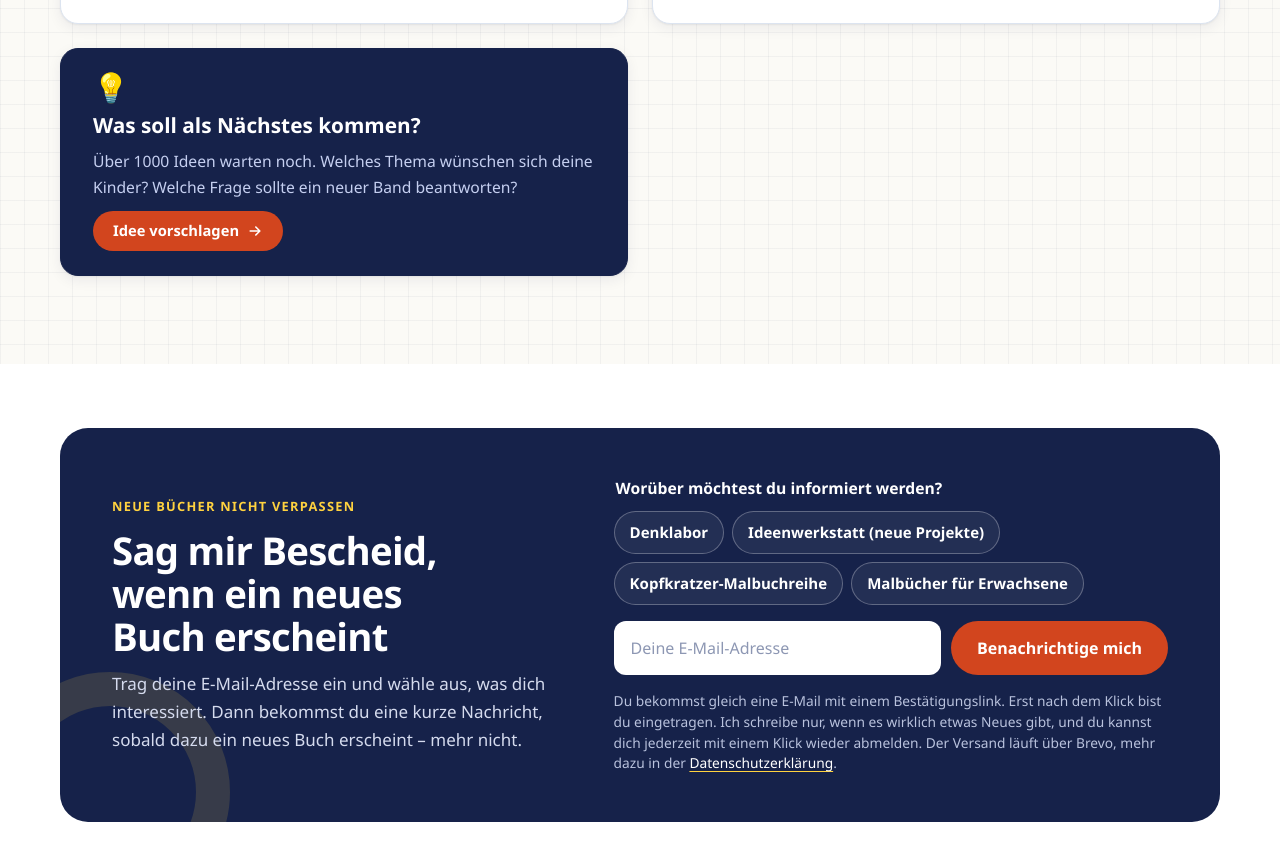
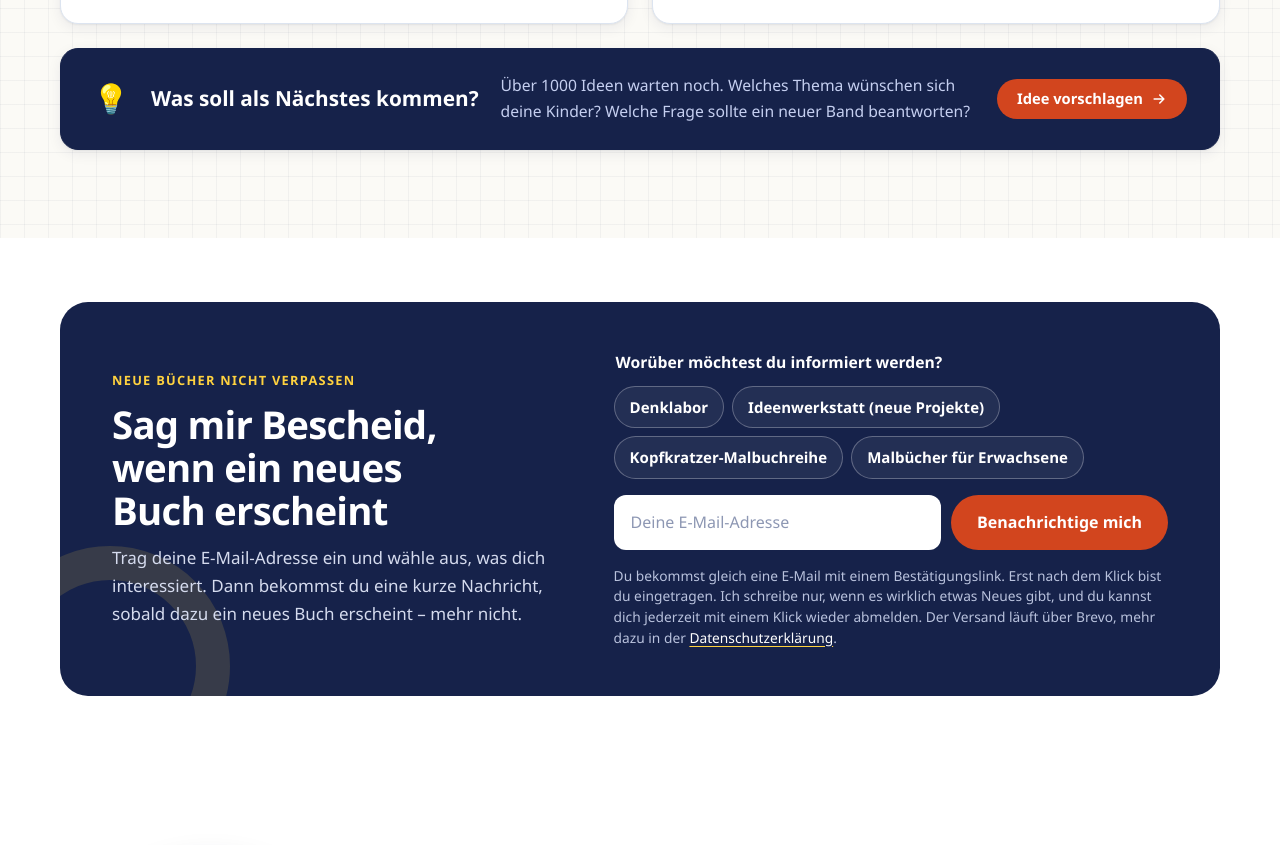
Before and after one commit to Kopfkratzer/kopfkratzer.github.io, a plain HTML site: page index.html in a window 1280 px wide. Shown: the part 7192-8037 px from the top of the page. Drawn offline with Linux system fonts and the light colour scheme.

Commit message:
Ideenwerkstatt: Ideen-Karte wieder volle Breite

```diff
--- a/assets/style.css
+++ b/assets/style.css
@@ -898,6 +898,3 @@ a { color: inherit; }
 .adult-card .lab-cover-sketch { width: 100%; }
 .adult-card .lab-titles { margin: 0; }
 @media (max-width: 640px) { .adult-soon-head { margin: 36px 0 14px; } .adult-soon-head h3 { font-size: 1.2rem; } }
-/* Ideenwerkstatt: Ideen-Karte neben die letzte Projektkarte */
-.lab-grid .lab-card-vote { grid-column: auto; flex-direction: column; align-items: flex-start; justify-content: center; }
-.lab-grid .lab-card-vote p { flex: 0 0 auto; }
```
